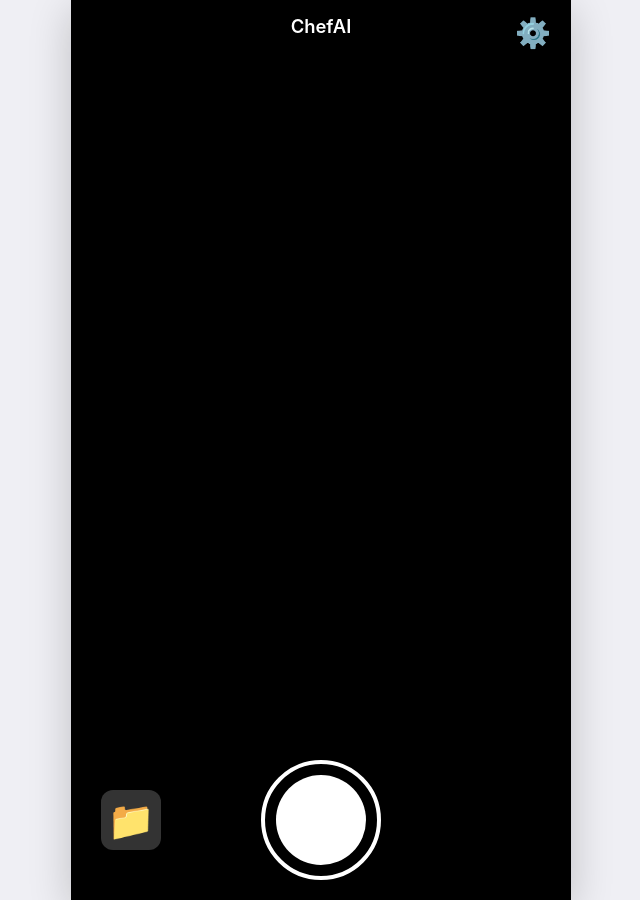
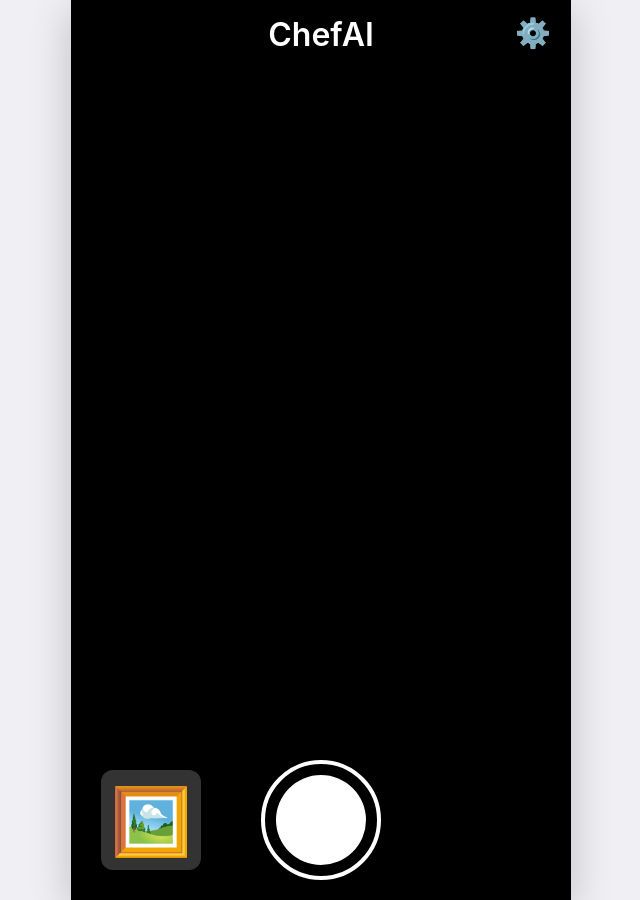
Before and after one commit to borislav-dimov/CookAI, a Flask app: page / in a window 1280 px wide. Shown: the whole page, without its empty margins (319-959 px from the left). Run offline with Flask 3, Linux system fonts and the light colour scheme.

```diff
--- a/templates/index.html
+++ b/templates/index.html
@@ -140,7 +140,7 @@
             display: flex; justify-content: center; align-items: center;
             padding: 15px 0;
             font-weight: 600;
-            font-size: 1.15rem;
+            font-size: 2rem;
             z-index: 10;
             color: white;
             text-shadow: 0 0 5px rgba(0,0,0,0.5);
@@ -285,14 +285,14 @@
 
         /* BIGGER GALLERY ICON (Choose File) */
         .gallery-icon {
-            font-size: 38px;
+            font-size: 65px;
             color: white;
             position: absolute;
             left: 30px;
             top: 50%;
             transform: translateY(-50%);
-            width: 60px;
-            height: 60px;
+            width: 100px;
+            height: 100px;
             display: flex;
             justify-content: center;
             align-items: center;
@@ -471,7 +471,7 @@
 
             <div id="camera-ui">
                 <input type="file" id="galleryInput" accept="image/*" onchange="handleGalleryUpload()">
-                <label for="galleryInput" class="gallery-icon">📁</label>
+                <label for="galleryInput" class="gallery-icon">🖼️</label>
                 <div class="capture-btn" onclick="capturePhoto()"></div>
             </div>
         </div>
```
